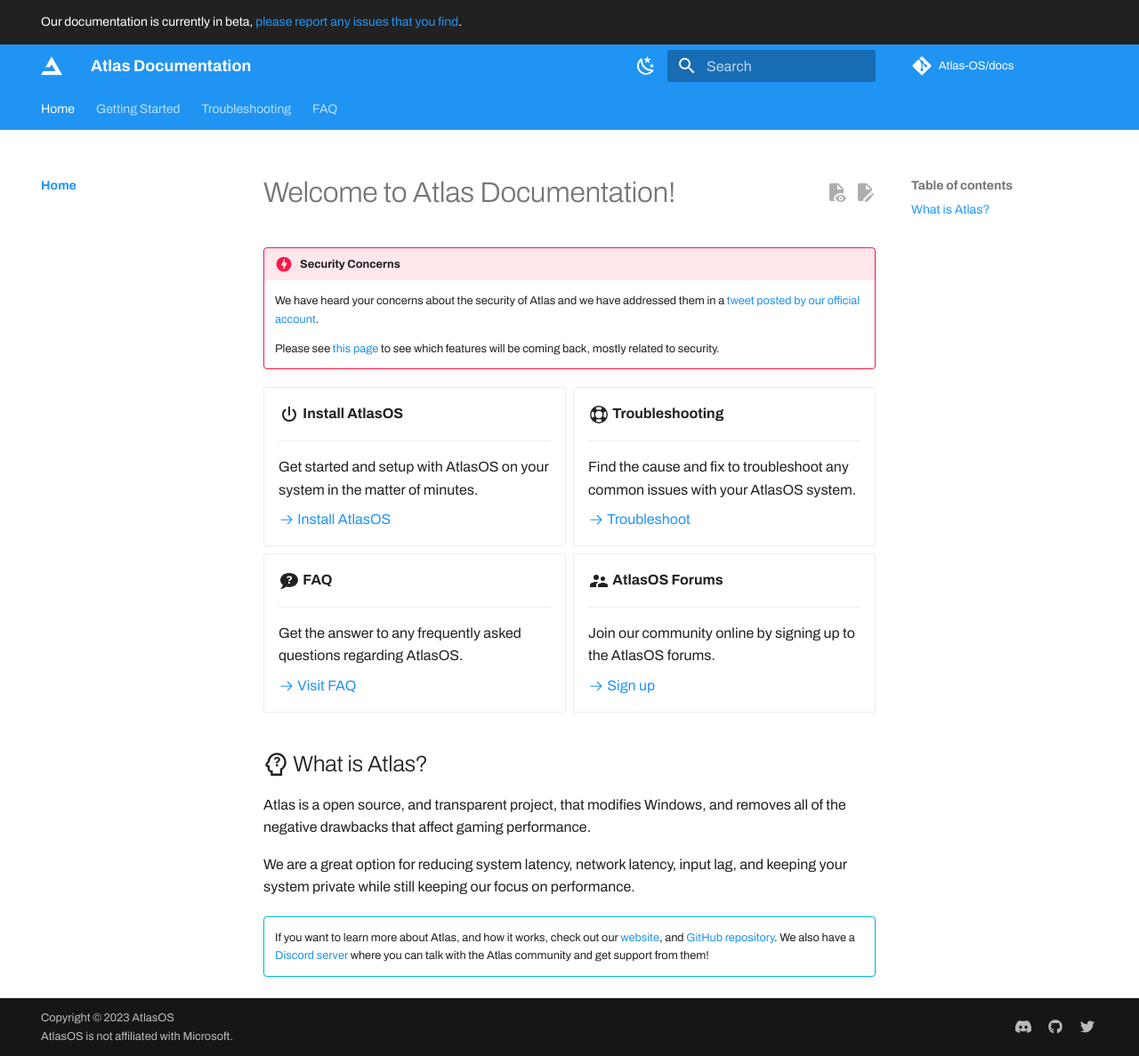
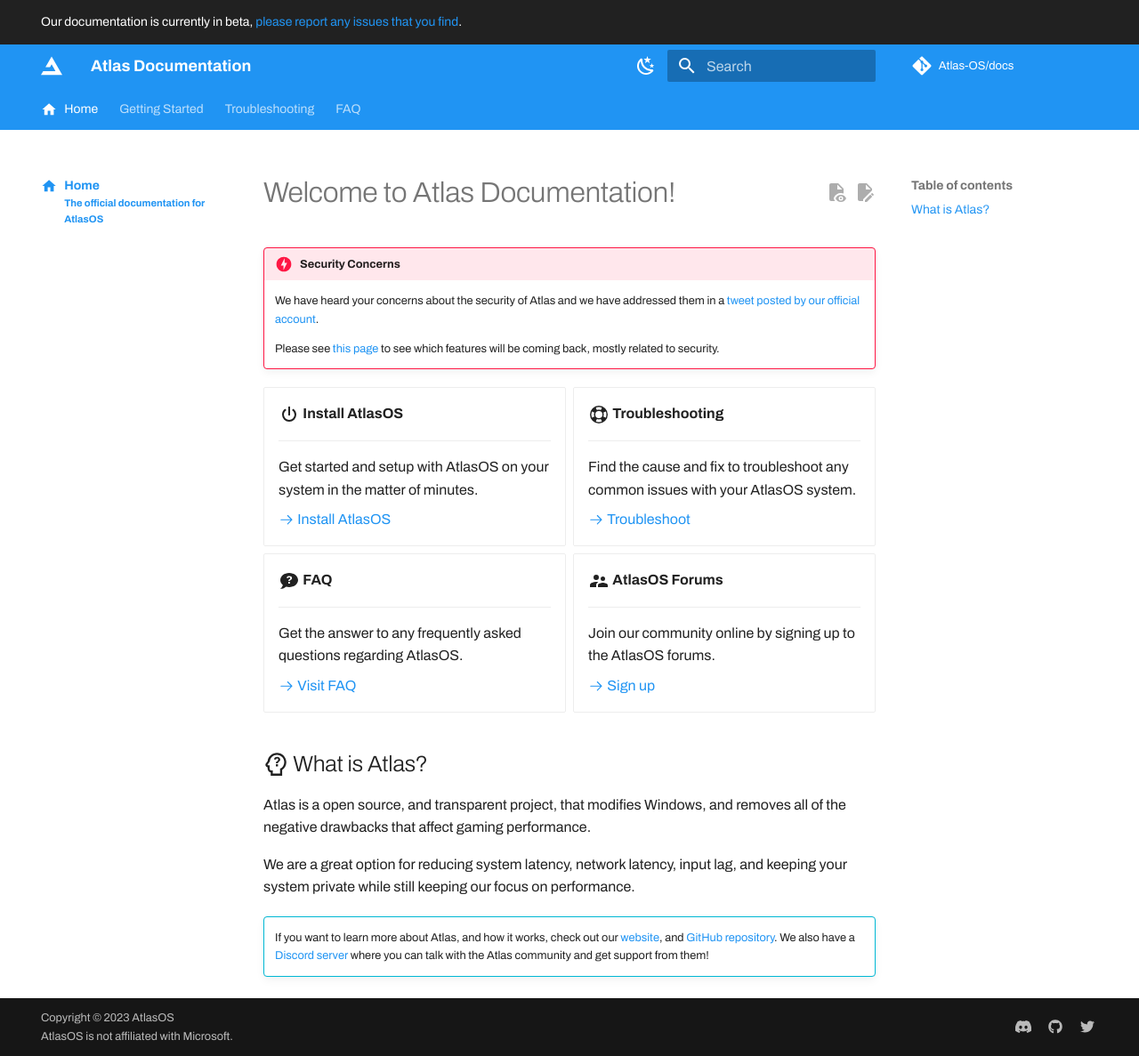
Before and after one commit to Atlas-OS/docs, an MkDocs documentation site: the page built from docs/index.md, in a window 1280 px wide and 1187 px high. Shown: the whole window at 89% size. Built offline with MkDocs 1.6.1 and Material for MkDocs 9.7.7, drawn with Linux system fonts in a browser that asks for light colours; some web fonts are replaced; comment, search, counter and statistics services are not loaded.

Commit message:
feat: :mag: prepare for SEO and formatting changes

```diff
--- a/docs/index.md
+++ b/docs/index.md
@@ -1,3 +1,9 @@
+---
+description: The official documentation for AtlasOS
+subtitle: The official documentation for AtlasOS
+icon: material/home
+---
+
 # Welcome to Atlas Documentation!
 
 !!! danger "Security Concerns"
```
